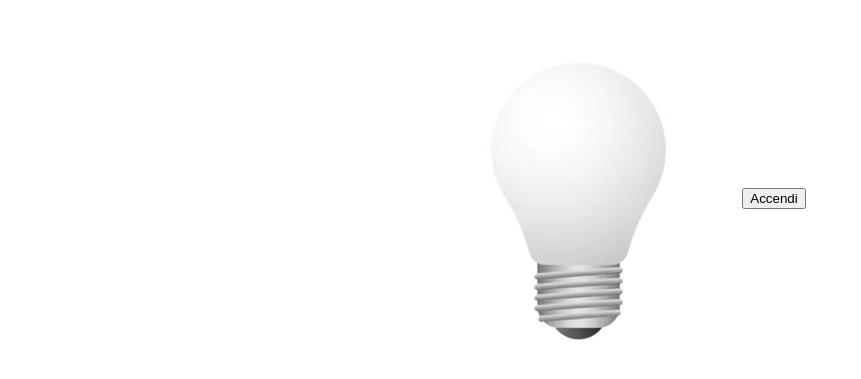
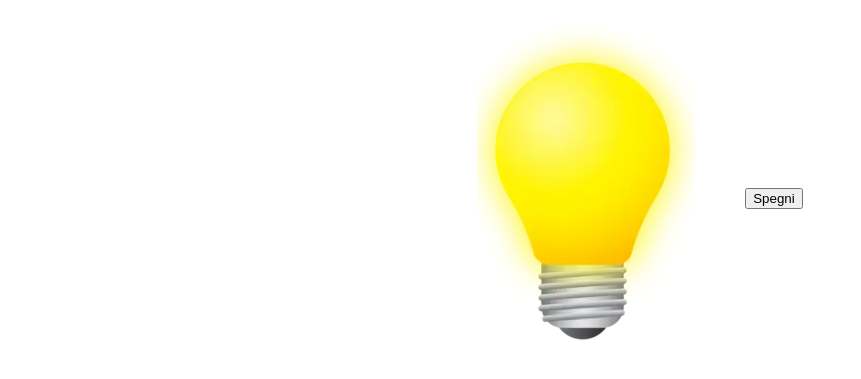
Before and after one commit to EdoardoPosfortunato/js-dom-1, a plain HTML site: page index.html in a window 1280 px wide. Both pictures are taken after a click on the button "Accendi". Shown: the part 61-440 px from the top of the page, without its empty margins (0-861 px from the left). Drawn offline with Linux system fonts and the light colour scheme.

Commit message:
feat: esercizio

```diff
--- a/script.js
+++ b/script.js
@@ -6,3 +6,18 @@ console.log(image)
 
 const button = document.getElementById("btn");
 console.log(button)
+
+
+button.addEventListener ('click',
+    function() {
+        if (button.innerText === 'Accendi') {
+            image.src = '/img/yellow_lamp 1.png'
+            button.innerText = "Spegni"
+        } else
+
+        if (button.innerText === 'Spegni') {
+            image.src = '/img/white_lamp 1.png'
+            button.innerText = "Accendi"
+        }
+    }
+)
```
Also changed, not shown: index.html (+1 -0 lines).
